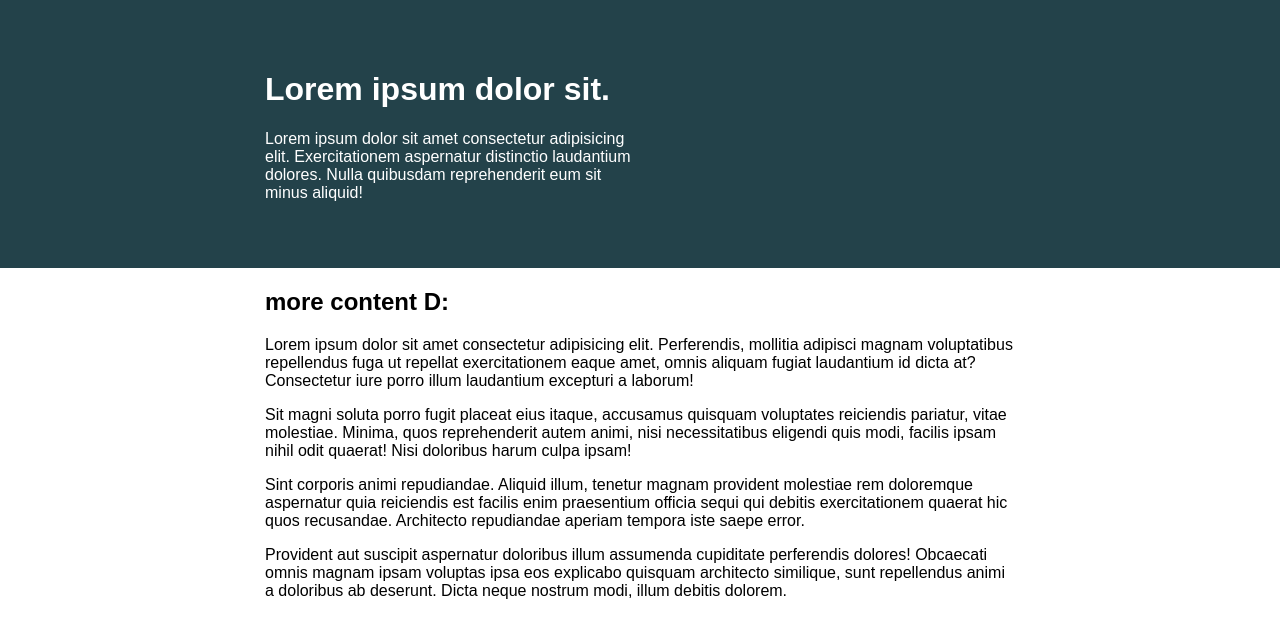
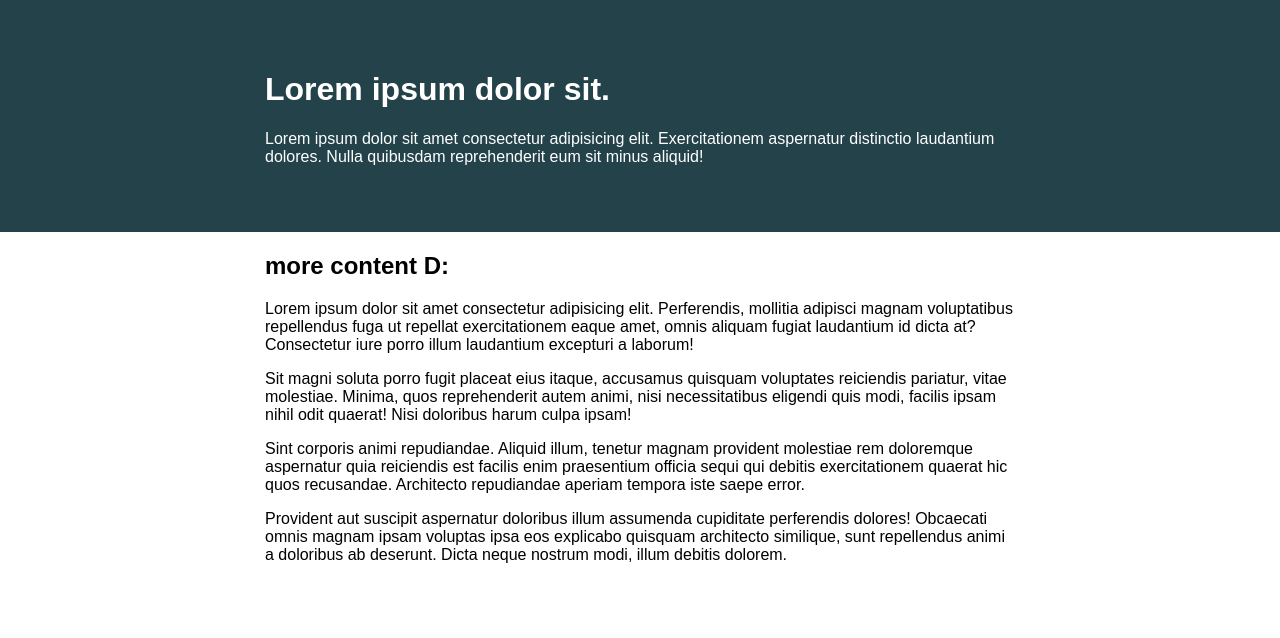
Before and after one commit to ameh-samson/Conquering-Responsive-Layouts, a plain HTML site: page CHALLENGE 2/index.html in a window 1280 px wide. Drawn offline with Linux system fonts and the light colour scheme.

Commit message:
update layout

```diff
--- a/CHALLENGE 2/index.html
+++ b/CHALLENGE 2/index.html
@@ -8,8 +8,8 @@
     <link rel="stylesheet" href="style.css" />
   </head>
   <body>
-    <div class="container">
-      <div class="intro-content">
+    <div class="intro">
+      <div class="container">
         <h1>Lorem ipsum dolor sit.</h1>
         <p>
           Lorem ipsum dolor sit amet consectetur adipisicing elit.
@@ -19,7 +19,7 @@
       </div>
     </div>
 
-    <div class="more-content">
+    <div class="container">
       <h2>more content D:</h2>
       <p>
         Lorem ipsum dolor sit amet consectetur adipisicing elit. Perferendis,
--- a/CHALLENGE 2/style.css
+++ b/CHALLENGE 2/style.css
@@ -7,20 +7,14 @@ body {
   font-family: sans-serif;
 }
 
-.container {
+.intro {
   background: #23424a;
   color: white;
   padding: 3.125em 0;
 }
 
-.intro-content,
-.more-content {
+.container {
   width: 80%;
   margin: 0 auto;
   max-width: 750px;
 }
-
-.intro-content h1,
-.intro-content p {
-  max-width: 50%;
-}
```
